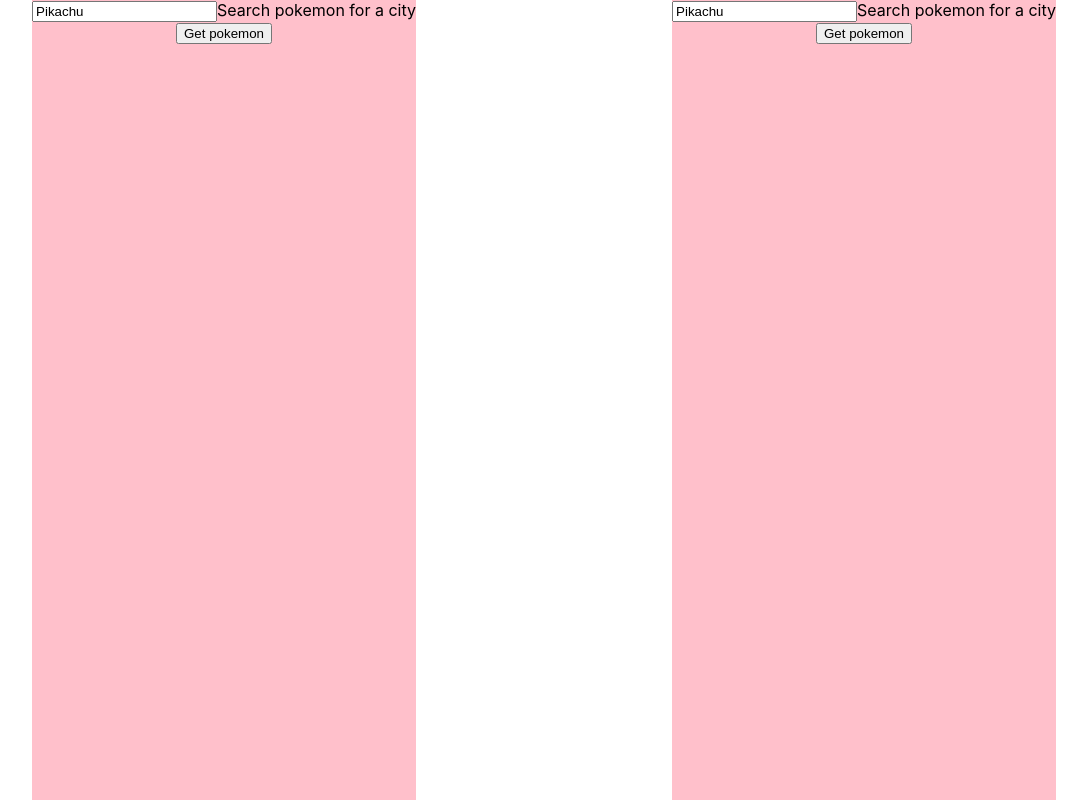
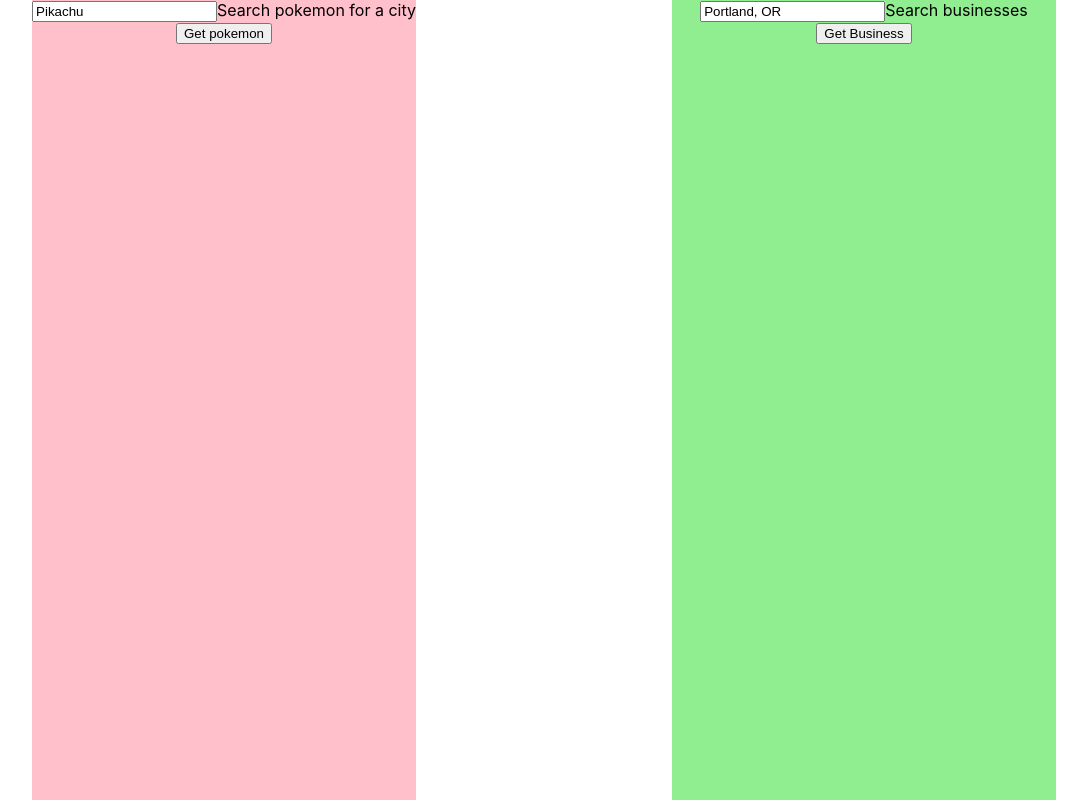
Before and after one commit to xDenzelB/api-proxy, a React (Create React App) app: page / in a window 1280 px wide. Shown: the whole page, without its empty margins (96-1183 px from the left). Built offline with nearby package versions, Linux system fonts and the light colour scheme.

Commit message:
Yelp search works now

```diff
--- a/src/App.css
+++ b/src/App.css
@@ -76,3 +76,7 @@ label {
 .poke-img img {
   width: 250px;
 }
+
+.business-img img {
+  width: 250px;
+}
--- a/src/YelpSearch.js
+++ b/src/YelpSearch.js
@@ -3,7 +3,7 @@ import YelpList from './YelpList';
 import Loading from './load.gif';
 
 export default function YelpSearch() {
-  const [search, setSearch] = useState('Pikachu');
+  const [search, setSearch] = useState('Portland, OR');
   const [business, setBusiness] = useState([]);
   const [loading, setLoading] = useState(false);
       // you'll need to track your pokemon search results, the loading state, and one form field: name. For this form field, set a real initial values (like 'pikachu') so the form populates with a default value.
@@ -17,7 +17,7 @@ export default function YelpSearch() {
 
       const json = await response.json();
 
-      setBusiness(json);
+      setBusiness(json.businesses);
       setLoading(false);
     } catch (e) {
       console.log('=============================\n');
@@ -33,19 +33,19 @@ export default function YelpSearch() {
 
 
   return (
-    <section className='pokemon'>
+    <section className='yelp'>
       {/* make the fetch on submit */}
       <form onSubmit={handleYelpSubmit}>
         <input onChange={e => setSearch(e.target.value)} value={search} />
-            Search pokemon for a city
+            Search businesses
         {/* add inputs/labels for city name, state, and country, using all the things we need with react forms. Don't forget to use the value property to sync these up with the default values in react state */}
-        <button>Get pokemon</button>
+        <button>Get Business</button>
       </form>
 
       <div>
         {
           loading ? <img src={Loading} />
-            : <YelpList business={business}/>
+            : <YelpList business={business} />
         }
       </div>
       {/* Make a PokemonList component to import and use here. Use a ternery to display a loading spinner (make a <Spinner /> component for this) if the data is still loading. */}
```
Also changed, not shown: 1 other file (tests, documents, lock files or other folders).
